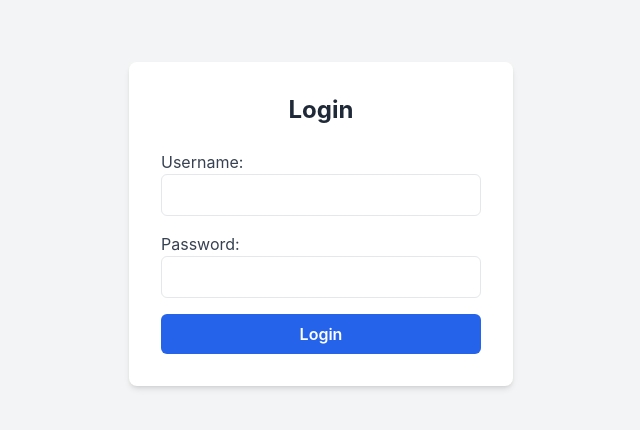
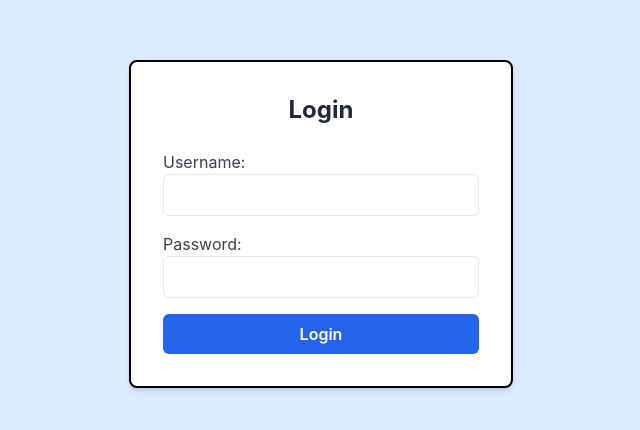
Before and after one commit to cfgcolumbus24/Team-4, a React (Create React App) app in the folder project/: page /signup in a window 1280 px wide. Shown: the part 176-606 px from the top of the page, without its empty margins (319-959 px from the left). Built offline with nearby package versions, Linux system fonts and the light colour scheme.

Commit message:
proprietor auth changes

```diff
--- a/project/src/Signup.js
+++ b/project/src/Signup.js
@@ -51,8 +51,8 @@ const LoginPage = () => {
   };
 
   return (
-    <div className="flex items-center justify-center h-screen bg-gray-100">
-      <div className="w-full max-w-sm p-8 space-y-6 bg-white rounded-lg shadow-md">
+    <div className="flex items-center justify-center h-screen bg-blue-100">
+      <div className="w-full max-w-sm p-8 space-y-6 bg-white rounded-lg shadow-md border-2 border-black">
         <h2 className="text-2xl font-bold text-center text-gray-800">
           Login
         </h2>
```
